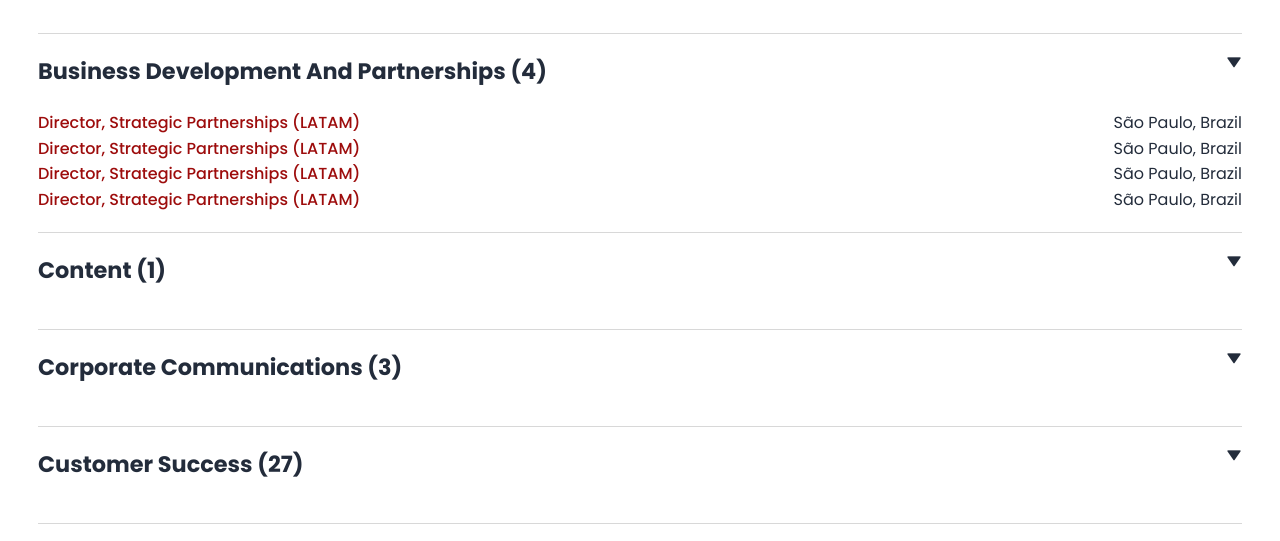
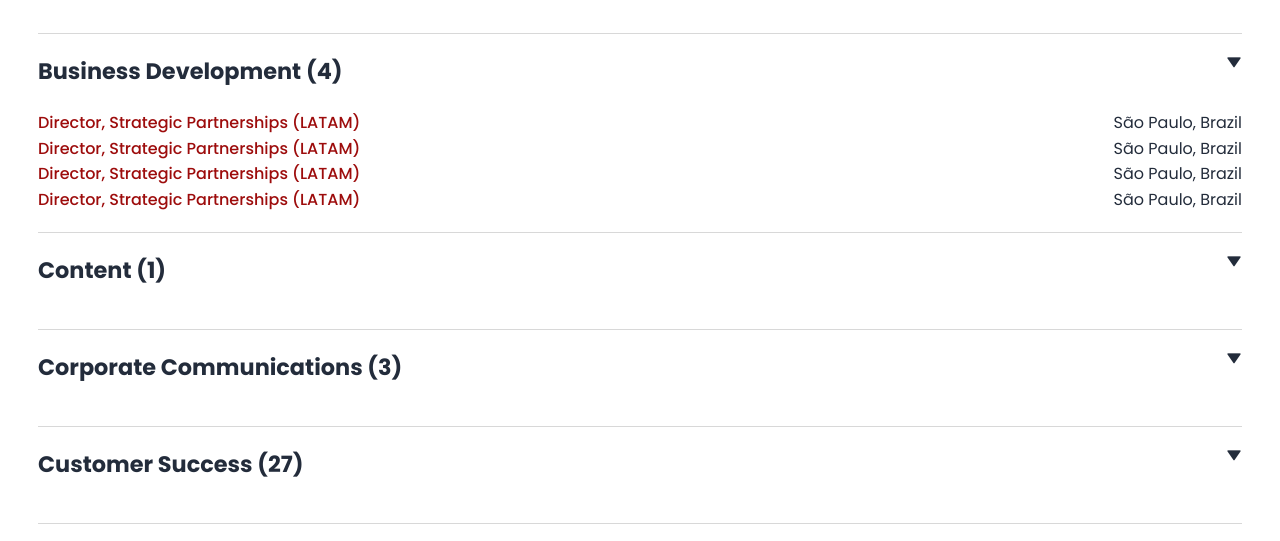
Before and after one commit to arjunMee/help, a plain HTML site: page career.html in a window 1280 px wide. Shown: the part 239-780 px from the top of the page. Drawn offline with nearby package versions, Linux system fonts and the light colour scheme.

Commit message:
Update career.html

```diff
--- a/career.html
+++ b/career.html
@@ -145,7 +145,7 @@
       <div style="padding: 1rem">
         <ul id="career" style="text-transform: capitalize">
           <li class="tab">
-            <p>Business Development and Partnerships (4)</p>
+            <p>Business Development (4)</p>
             <i class="bx bxs-down-arrow"></i>
           </li>
           <div class="career-info">
```
